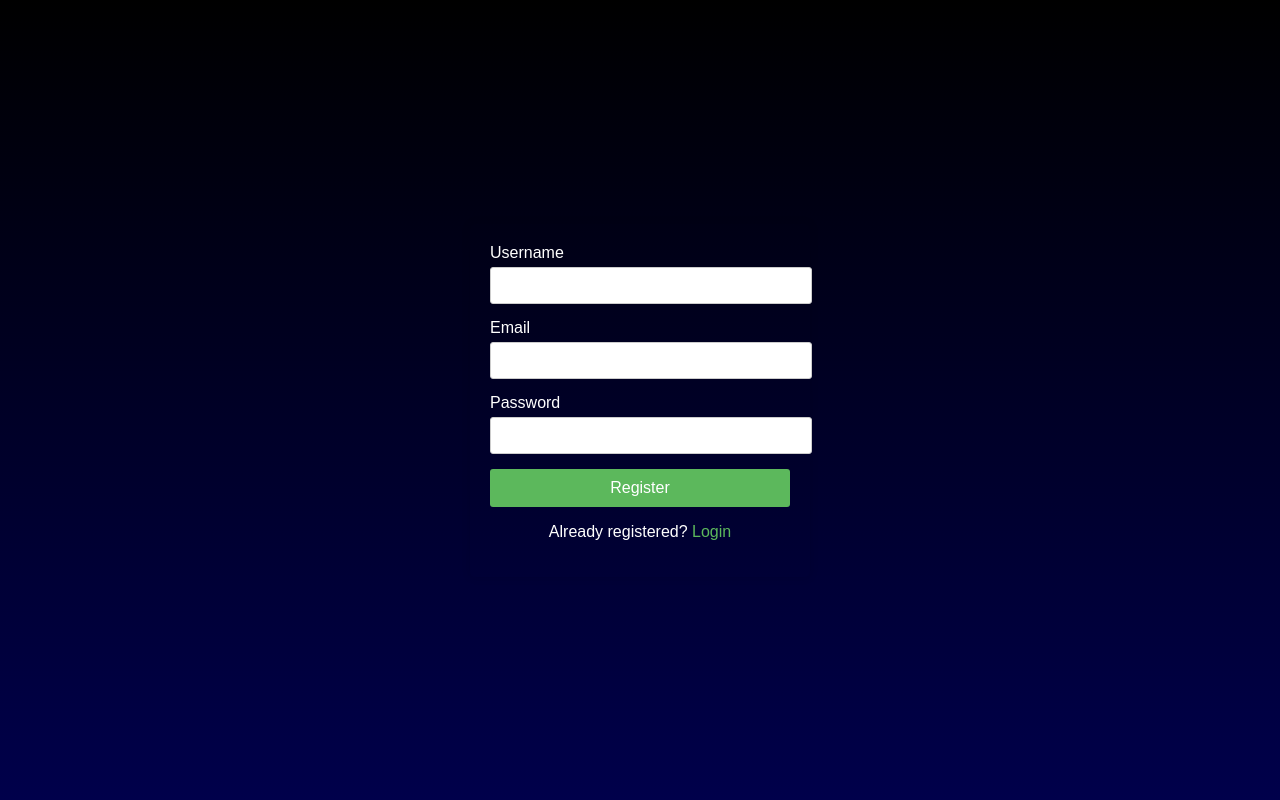
After one commit to usmart2024/usmart_interview, a Flask app: page /register in a window 1280 px wide. The commit adds this page. Run offline with Flask 3, Linux system fonts and the light colour scheme; parts of the project's set-up code (start-up, migrations or seed data) failed here and were passed over.

Commit message:
Mias correcoes da aplicacao

```diff
--- a/app.py
+++ b/app.py
@@ -1,7 +1,7 @@
 import os
 import platform
 import requests
-from flask import Flask, render_template, request, jsonify, send_from_directory, abort, make_response, session, redirect, Response
+from flask import Flask, render_template, request, jsonify, send_from_directory, abort, make_response, session, redirect, Response, flash, url_for
 from werkzeug.utils import secure_filename
 from flask_cors import CORS
 import speech_recognition as sr
@@ -10,6 +10,9 @@ import asyncio
 import logging
 import time
 import json
+from flask_sqlalchemy import SQLAlchemy
+from flask_bcrypt import Bcrypt
+from flask_login import LoginManager
 from flask_caching import Cache
 from dotenv import load_dotenv, find_dotenv
 from engine.eleven_labs import generate_audio_eleven_labs, cc_generate_audio_eleven_labs
@@ -20,6 +23,11 @@ from elevenlabs import generate, play, voices, set_api_key, save, User, Voice, V
 import elevenlabs
 from engine.prompt import  evaluate_question, prompt_english_evaluate
 from datetime import datetime
+from flask_login import UserMixin
+from flask_wtf import FlaskForm
+from wtforms import StringField, PasswordField, SubmitField, BooleanField
+from wtforms.validators import DataRequired, Length, Email
+from flask_login import login_user, current_user, logout_user, login_required
 
 load_dotenv(find_dotenv())
 dir_file = os.getenv("FILE_DIR")
@@ -39,6 +47,12 @@ app.config['SESSION_PERMANENT'] = False
 app.config['SESSION_USE_SIGNER'] = True
 app.config['CACHE_TYPE'] = 'simple'  # Pode usar diferentes tipos de cache como 'redis', 'memcached', etc.
 app.config['CACHE_TYPE'] = 'simple'  # Pode usar diferentes tipos de cache como 'redis', 'memcached', etc.
+app.config['SQLALCHEMY_DATABASE_URI'] = 'postgresql://postgres:gui2809!@localhost:5432/postgres'
+db = SQLAlchemy(app)
+bcrypt = Bcrypt(app)
+login_manager = LoginManager(app)
+login_manager.login_view = 'login'
+
 CORS(app, resources={r"/*": {"origins": "*"}})
 
 cache = Cache(app)
@@ -81,6 +95,21 @@ Talisman(app, content_security_policy=None)
 MP3_DIR = "/home/ubuntu22/PycharmProjects/usmart_interview/engine"
 data = ["string1", "string2", "string3"]
 
+class User(db.Model, UserMixin):
+    id = db.Column(db.Integer, primary_key=True)
+    username = db.Column(db.String(150), unique=True, nullable=False)
+    email = db.Column(db.String(150), unique=True, nullable=False)
+    password = db.Column(db.String(60), nullable=False)
+
+    def __repr__(self):
+        return f"User('{self.username}', '{self.email}')"
+
+class LoginForm(FlaskForm):
+    email = StringField('Email', validators=[DataRequired(), Email()])
+    password = PasswordField('Password', validators=[DataRequired(), Length(min=6, max=20)])
+    remember = BooleanField('Remember Me')
+    submit = SubmitField('Login')
+
 @app.route('/questoes/<topics>')
 def get_questions(topics):
 
@@ -97,6 +126,17 @@ def get_questions(topics):
         logging.error(f"Error fetching data: {e}")
         return jsonify({'error': str(e)}), 500
 
+@app.route('/add_user')
+def add_user():
+    hashed_password = bcrypt.generate_password_hash('password').decode('utf-8')
+    user = User(username='admin', email='admin@example.com', password=hashed_password)
+    db.session.add(user)
+    db.session.commit()
+    return 'User added!'
+
+@login_manager.user_loader
+def load_user(user_id):
+    return User.query.get(int(user_id))
 
 @app.route('/fetch_student_interviews/<int:id_student>', methods=['GET'])
 def fetch_student_interviews(id_student):
@@ -122,14 +162,7 @@ def fetch_questions_interviews(id_interview):
         return jsonify({"error": str(e)}), 500
 
 @app.route('/student/<email>')
-@cache.cached(timeout=3600)  # Cache por 1 hora (3600 segundos)
 def get_student(email):
-    cache_key = 'get_student'
-    cached_data = cache.get(cache_key)
-
-    if cached_data:
-        logging.info("Serving data from the cache.")
-        return jsonify(cached_data), 200
 
     logging.info("Fetching data from the API...")
     try:
@@ -141,7 +174,6 @@ def get_student(email):
         student_dict = data
 
         # Armazenar o resultado transformado no cache
-        cache.set(cache_key, student_dict, timeout=3600)
 
         return jsonify(student_dict), 200
     except requests.exceptions.RequestException as e:
@@ -264,10 +296,10 @@ async def process_answer(uuid):
             frase_retorno = await return_phrase_audio(uuid)
             logging.info('Gerando frase de retorno no metodo save_audio.')
             logging.info(frase_retorno)
-            feedback = await evaluate_question(previousQuestion.get('question'), previousQuestion.get('ideal_answer'), frase_retorno )
-            # english =  await prompt_english_evaluate(frase_retorno)
-            # feedback_dict = json.loads(feedback)
-            # feedback_dict['english'] = english  # Adicione o atributo 'english'
+            ideal_answer = previousQuestion.get('ideal_answer')
+            idquestion = previousQuestion.get('idquestion')
+            feedback = await evaluate_question(previousQuestion.get('question'),ideal_answer, frase_retorno )
+            create_question_interview(feedback,ideal_answer,frase_retorno, idquestion)
 
             # Retorne o JSON atualizado com o novo atributo 'english'
             return jsonify({'frase': f'{current_question}'}), 200
@@ -278,6 +310,45 @@ async def process_answer(uuid):
         logging.error(f'Erro {str(e)}')
         return f'Erro ao salvar o arquivo de áudio: {str(e)}', 500
 
+
+@app.route('/login', methods=['GET', 'POST'])
+def login():
+    if current_user.is_authenticated:
+        return redirect(url_for('dashboard'))
+    if request.method == 'POST':
+        email = request.form.get('email')
+        password = request.form.get('password')
+        user = User.query.filter_by(email=email).first()
+        if user and bcrypt.check_password_hash(user.password, password):
+            login_user(user, remember=True)
+            next_page = request.args.get('next')
+            return redirect(next_page) if next_page else redirect(url_for('dashboard'))
+        else:
+            flash('Login Unsuccessful. Please check email and password', 'danger')
+    return render_template('login.html')
+
+@app.route('/register', methods=['GET', 'POST'])
+def register():
+    if current_user.is_authenticated:
+        return redirect(url_for('home'))
+    if request.method == 'POST':
+        username = request.form.get('username')
+        email = request.form.get('email')
+        password = request.form.get('password')
+        hashed_password = bcrypt.generate_password_hash(password).decode('utf-8')
+        user = User(username=username, email=email, password=hashed_password)
+        db.session.add(user)
+        db.session.commit()
+        flash('Your account has been created! You are now able to log in', 'success')
+        return redirect(url_for('login'))
+    return render_template('register.html')
+
+
+@app.route('/logout')
+def logout():
+    logout_user()
+    return redirect(url_for('home'))
+
 @app.route('/create_interview', methods=['POST'])
 def create_interview():
 
@@ -287,7 +358,7 @@ def create_interview():
     current_datetime = datetime.now().strftime('%Y-%m-%dT%H:%M:%S')
 
     dados = {
-        "id_student": 34,
+        "id_student": 35,
         "interview_date": current_datetime,
         "stack": stack,
         "data_atualizacao": current_datetime,
@@ -303,7 +374,32 @@ def create_interview():
         if request.method == 'POST':
             interview = json.loads(response.content)
             session['id_interview'] = interview.get('id_interview')
+            id_interview = session['id_interview']
         return render_template('index.html', stack=stack, id_interview = id_interview )
+
+    except requests.exceptions.RequestException as e:
+        return jsonify({"error": str(e)}), 500
+
+def create_question_interview(feedback, ideal_answer,frase_retorno,idquestion):
+
+    id_interview = session['id_interview']
+
+    dados = {
+        "id_interview": id_interview,
+        "idquestion": idquestion,
+        "student_answer": frase_retorno,
+        "observation": feedback['technical_feedback'],
+        "answer": ideal_answer,
+        "technical_feedback": feedback['technical_feedback'],
+        "english_feedback": feedback['english_feedback'],
+        "score": feedback['score']
+    }
+
+    url = 'http://127.0.0.1:8000/interview_question'
+
+    try:
+        response = requests.post(url, json=dados)
+        response.raise_for_status()  # Isso irá levantar um erro para códigos de status HTTP 4xx/5xx
 
     except requests.exceptions.RequestException as e:
         return jsonify({"error": str(e)}), 500
--- /dev/null
+++ b/templates/register.html
@@ -0,0 +1,82 @@
+<!DOCTYPE html>
+<html lang="en">
+<head>
+    <meta charset="UTF-8">
+    <meta name="viewport" content="width=device-width, initial-scale=1.0">
+    <title>Register Page</title>
+    <style>
+        body {
+            font-family: Arial, sans-serif;
+            background: linear-gradient(to bottom, #000000, #00004B);
+            color: #ffffff;
+            margin: 0;
+            padding: 0;
+            display: flex;
+            justify-content: center;
+            align-items: center;
+            height: 100vh;
+        }
+        .container {
+            background-color: linear-gradient(to bottom, #000000, #00004B);
+            padding: 20px;
+            border-radius: 5px;
+            box-shadow: 0 0 10px rgba(0, 0, 0, 0.1);
+            width: 300px;
+        }
+        .form-group {
+            margin-bottom: 15px;
+        }
+        label {
+            display: block;
+            margin-bottom: 5px;
+        }
+        input[type="text"],
+        input[type="email"],
+        input[type="password"] {
+            width: 100%;
+            padding: 10px;
+            border: 1px solid #ccc;
+            border-radius: 3px;
+        }
+        button {
+            width: 100%;
+            padding: 10px;
+            background-color: #5cb85c;
+            border: none;
+            border-radius: 3px;
+            color: #fff;
+            font-size: 16px;
+        }
+        .message {
+            margin-top: 15px;
+            text-align: center;
+        }
+        .message a {
+            color: #5cb85c;
+            text-decoration: none;
+        }
+    </style>
+</head>
+<body>
+    <div class="container">
+        <form action="{{ url_for('register') }}" method="POST">
+            <div class="form-group">
+                <label for="username">Username</label>
+                <input type="text" name="username" required>
+            </div>
+            <div class="form-group">
+                <label for="email">Email</label>
+                <input type="email" name="email" required>
+            </div>
+            <div class="form-group">
+                <label for="password">Password</label>
+                <input type="password" name="password" required>
+            </div>
+            <button type="submit">Register</button>
+            <div class="message">
+                <p>Already registered? <a href="{{ url_for('login') }}">Login</a></p>
+            </div>
+        </form>
+    </div>
+</body>
+</html>
```
Also changed, not shown: engine/prompt.py (+41 -29 lines), static/js/algorithm.js (+16 -0 lines), static/js/cadastro_entrevista.js (+9 -4 lines), templates/algorithm.html (+19 -6 lines), templates/cadastro_entrevista.html (+18 -5 lines), templates/index.html (+38 -1 lines), templates/login.html (added, +79 -0 lines).
